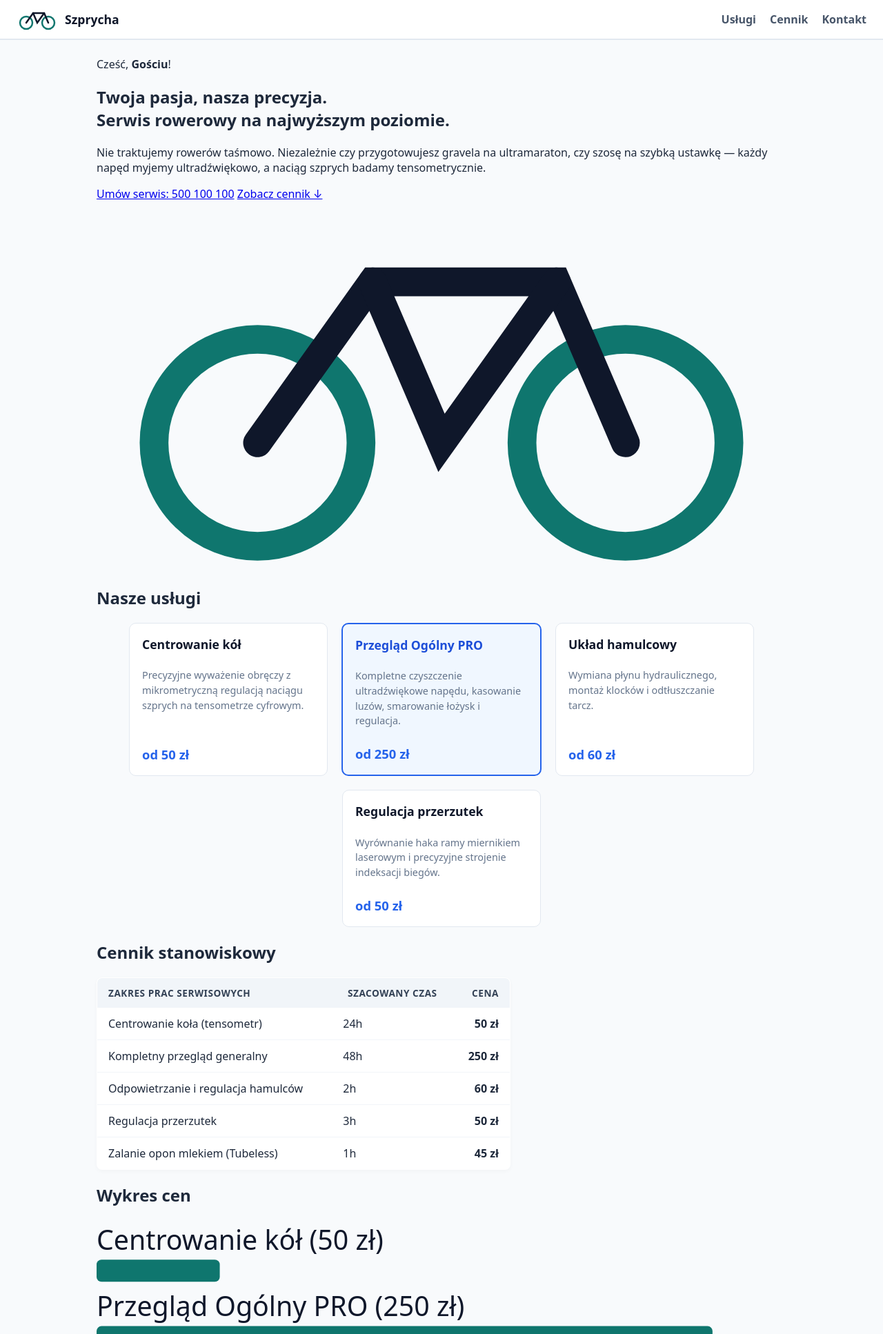
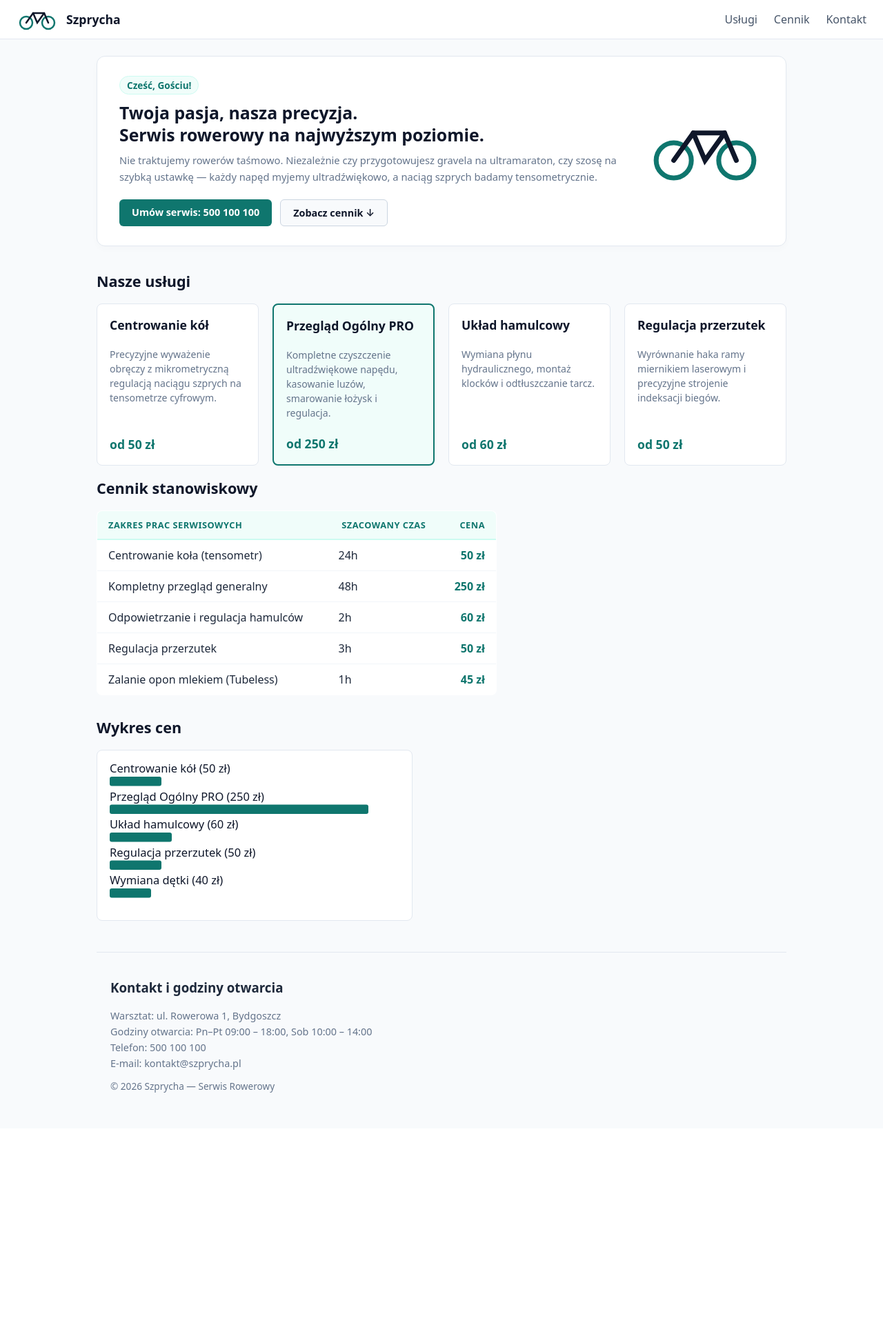
Before and after one commit to rafalkonarski/ti-lab-konarski, a PHP site: page / in a window 1280 px wide. Shown: the top 1934 px of the page at 69% size. After the commit the page ends 1584 px from the top, so only its background shows below. Run offline with PHP 8.4, Linux system fonts and the light colour scheme.

Commit message:
lab2: dodane swieższe style

```diff
--- a/style.css
+++ b/style.css
@@ -6,158 +6,225 @@ body {
   color: #1e293b;
 }
 
-/* --- NAGŁÓWEK --- */
 .site-header {
   display: flex;
   justify-content: space-between;
   align-items: center;
   padding: 12px 24px;
   background-color: #ffffff;
-  border-bottom: 2px solid #e2e8f0;
+  border-bottom: 1px solid #e2e8f0;
 }
 
 .logo {
   display: flex;
   align-items: center;
-  gap: 10px;
+  gap: 12px;
   text-decoration: none;
   color: #0f172a;
-  font-weight: 800;
+  font-weight: 700;
   font-size: 1.1rem;
 }
 
 .menu {
   display: flex;
-  gap: 20px;
+  gap: 24px;
 }
 
 .menu a {
   text-decoration: none;
   color: #475569;
-  font-weight: 600;
+  font-weight: 500;
   transition: color 0.15s ease;
 }
 
 .menu a:hover {
-  color: #2563eb;
+  color: #0f766e;
 }
 
 .menu-toggle {
   display: none;
 }
 
-/* --- GŁÓWNA TREŚĆ --- */
 main, #kontakt {
   max-width: 1000px;
   margin: 0 auto;
   padding: 24px 20px;
 }
 
-/* --- TYTUŁ Z ROWEREM I ZACHĘTĄ --- */
-.section-heading {
-  margin: 16px 0 24px 0;
+.powitanie-box {
+  display: flex;
+  align-items: center;
+  justify-content: space-between;
+  gap: 32px;
+  background: #ffffff;
+  border: 1px solid #e2e8f0;
+  border-radius: 12px;
+  padding: 28px 32px;
+  margin-bottom: 36px;
+  box-shadow: 0 4px 12px rgba(0, 0, 0, 0.02);
 }
 
-.heading-title {
-  display: flex;
-  align-items: center;
-  gap: 12px;
+.powitanie-tekst {
+  flex: 1 1 540px;
 }
 
-.heading-title h2 {
-  margin: 0;
-  font-size: 1.7rem;
+.user-greeting {
+  display: inline-block;
+  background-color: #f0fdfa;
+  color: #0f766e;
+  border: 1px solid #ccfbf1;
+  font-size: 0.85rem;
+  font-weight: 600;
+  padding: 3px 10px;
+  border-radius: 999px;
+  margin-bottom: 10px;
+}
+
+.powitanie-tekst h1 {
+  margin: 0 0 10px 0;
+  font-size: 1.55rem;
+  line-height: 1.3;
   color: #0f172a;
 }
 
-.heading-subtitle {
+.powitanie-tekst p {
+  margin: 0 0 20px 0;
   color: #64748b;
-  font-size: 0.95rem;
-  margin: 6px 0 0 0;
+  font-size: 0.92rem;
+  line-height: 1.6;
 }
 
-/* --- KARTY (DOKŁADNIE TWÓJ UKŁAD FLEXBOX) --- */
+.powitanie-akcje {
+  display: flex;
+  gap: 12px;
+  flex-wrap: wrap;
+}
+
+.btn {
+  display: inline-block;
+  text-decoration: none;
+  font-weight: 600;
+  font-size: 0.9rem;
+  padding: 9px 18px;
+  border-radius: 6px;
+  transition: all 0.15s ease;
+}
+
+.btn-primary {
+  background-color: #0f766e;
+  color: #ffffff;
+}
+
+.btn-primary:hover {
+  background-color: #115e59;
+  transform: translateY(-1px);
+}
+
+.btn-secondary {
+  background-color: #f8fafc;
+  color: #0f172a;
+  border: 1px solid #cbd5e1;
+}
+
+.btn-secondary:hover {
+  background-color: #f1f5f9;
+  transform: translateY(-1px);
+}
+
+.powitanie-rower {
+  flex: 0 0 170px;
+  max-width: 170px;
+  display: flex;
+  align-items: center;
+  justify-content: center;
+}
+
+.powitanie-rower svg {
+  width: 100%;
+  height: auto;
+  display: block;
+}
+
+#uslugi h2, #cennik h2, #bonus-wykres h2 {
+  font-size: 1.35rem;
+  color: #0f172a;
+  margin-bottom: 18px;
+}
+
 .cards {
-  display: flex;
-  flex-wrap: wrap;
-  justify-content: center;
+  display: grid;
+  grid-template-columns: repeat(auto-fit, minmax(210px, 1fr));
   gap: 20px;
+  align-items: stretch; /* wymusza identyczną wysokość każdej karty w rzędzie */
 }
 
 .card {
-  flex: 1 1 200px;
-  max-width: 250px;
-  background: #ffffff;
+  background-color: #ffffff;
   border: 1px solid #e2e8f0;
-  border-radius: 10px;
+  border-radius: 8px;
   padding: 18px;
   display: flex;
-  flex-direction: column;
-  transition: transform 0.2s ease, box-shadow 0.2s ease, border-color 0.2s ease;
+  flex-direction: column; /* układa elementy pionowo */
+  transition: transform 0.2s ease, box-shadow 0.2s ease;
 }
 
 .card:hover {
-  transform: translateY(-6px);
-  box-shadow: 0 10px 20px rgba(37, 99, 235, 0.08);
-  border-color: #cbd5e1;
+  transform: translateY(-4px);
+  box-shadow: 0 8px 16px rgba(0, 0, 0, 0.05);
 }
 
 .card h3 {
-  margin: 0 0 8px 0;
+  margin-top: 0;
+  margin-bottom: 6px;
   font-size: 1.1rem;
   color: #0f172a;
 }
 
 .card p {
-  font-size: 0.9rem;
+  color: #64748b;
+  font-size: 0.88rem;
   line-height: 1.5;
-  color: #64748b;
+  margin-bottom: 14px;
+  flex-grow: 1; /* rozciąga opis, dzięki czemu cena zawsze ląduje idealnie na dole */
 }
 
-/* Wyróżniona karta z akcentem */
 .card--highlighted {
-  border: 2px solid #2563eb;
-  background: #f0f7ff;
-}
-
-.card--highlighted h3 {
-  color: #1d4ed8;
+  border: 2px solid #0f766e;
+  background-color: #f0fdfa;
 }
 
 .card_price {
-  font-weight: 800;
-  font-size: 1.15rem;
-  color: #2563eb;
-  margin-top: auto;
-  padding-top: 10px;
+  font-weight: 700;
+  font-size: 1.1rem;
+  color: #0f766e;
+  margin-top: auto; /* gwarantuje równą linię cen */
+  padding-top: 8px;
 }
 
-/* --- TABELA CENNIKA --- */
 .price-table {
   width: 100%;
-  max-width: 600px;
-  margin: 20px 0;
+  max-width: 580px;
+  margin: 16px 0 32px 0;
   border-collapse: collapse;
   background-color: #ffffff;
   border: 1px solid #e2e8f0;
   border-radius: 8px;
   overflow: hidden;
-  box-shadow: 0 2px 6px rgba(0, 0, 0, 0.03);
+}
+
+.price-table th,
+.price-table td {
+  padding: 11px 16px;
+  border-bottom: 1px solid #f1f5f9;
 }
 
 .price-table th {
-  background-color: #f1f5f9;
-  color: #334155;
-  padding: 12px 16px;
-  font-size: 0.85rem;
+  background-color: #f0fdfa;
+  font-size: 0.8rem;
   text-transform: uppercase;
+  color: #0f766e;
   letter-spacing: 0.04em;
-}
-
-.price-table td {
-  padding: 12px 16px;
-  border-bottom: 1px solid #f1f5f9;
-  color: #1e293b;
+  border-bottom: 2px solid #ccfbf1;
 }
 
 .service {
@@ -167,19 +234,30 @@ main, #kontakt {
 .num {
   text-align: right;
   font-weight: 700;
-  color: #0f172a;
+  font-variant-numeric: tabular-nums;
+  color: #0f766e;
 }
 
-/* --- STOPKA --- */
+.chart-svg {
+  max-width: 420px;
+  background: #ffffff;
+  border: 1px solid #e2e8f0;
+  border-radius: 8px;
+  padding: 14px 18px;
+}
+
+.chart-svg rect {
+  transition: fill 0.15s ease;
+}
+
+.chart-svg rect:hover {
+  fill: #115e59;
+}
+
 #kontakt {
   border-top: 1px solid #e2e8f0;
   margin-top: 40px;
-  padding-top: 24px;
-}
-
-#kontakt h3 {
-  margin-top: 0;
-  color: #0f172a;
+  padding-top: 20px;
 }
 
 #kontakt p {
@@ -189,31 +267,29 @@ main, #kontakt {
 }
 
 #kontakt a {
-  display: inline-block;
-  margin: 2px 0;
-  color: #2563eb;
+  color: inherit;
   text-decoration: none;
-  font-weight: 600;
+  font-weight: 500;
+  transition: color 0.15s ease;
 }
 
 #kontakt a:hover {
-  text-decoration: underline;
+  color: #0f766e;
 }
 
-/* --- MOBILKA (< 600px) --- */
 @media (max-width: 600px) {
   .site-header {
-    flex-direction: row;
-    justify-content: space-between;
+    flex-direction: column;
+    align-items: flex-start;
   }
 
   .menu-toggle {
     display: block;
-    padding: 8px 14px;
+    padding: 8px 16px;
     background-color: #0f172a;
     color: #ffffff;
     border: none;
-    border-radius: 6px;
+    border-radius: 4px;
     font-size: 15px;
     cursor: pointer;
   }
@@ -223,10 +299,27 @@ main, #kontakt {
     width: 100%;
     flex-direction: column;
     gap: 10px;
-    padding-top: 12px;
+    margin-top: 10px;
   }
 
   .menu.menu--open {
-    display: flex !important;
+    display: flex;
+  }
+
+  .powitanie-box {
+    flex-direction: column;
+    text-align: center;
+    padding: 20px;
+    gap: 16px;
+  }
+
+  .powitanie-rower {
+    flex: 0 0 110px;
+    max-width: 110px;
+    order: -1;
+  }
+
+  .powitanie-akcje {
+    justify-content: center;
   }
 }
```
